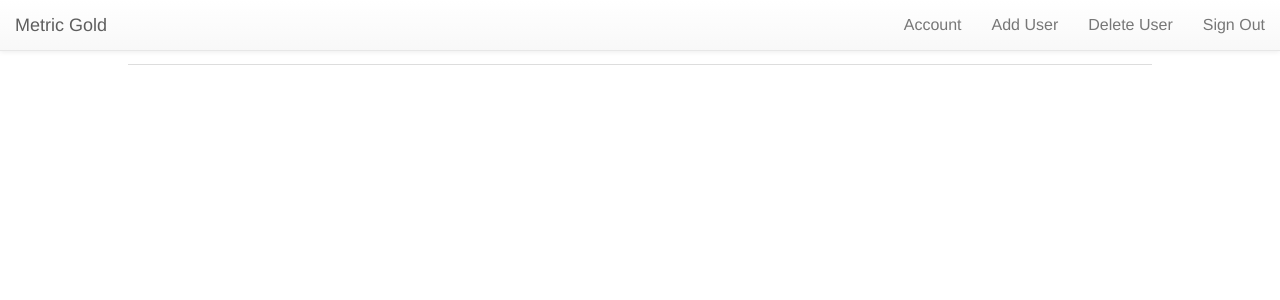
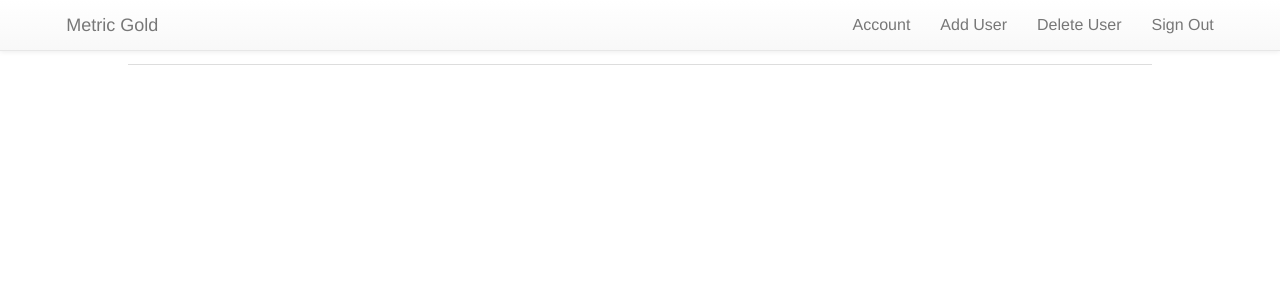
Before and after one commit to tsnaomi/metrics-gold, a Flask app: page / in a window 1280 px wide. Shown: the top 300 px of the page. Run offline with Flask 2, Linux system fonts and the light colour scheme; the visitor is signed in with stand-in values (Sample User, id 1); data comes from the database, SQL or seed files in the repository; data that the repository does not hold is empty; parts of the project's set-up code (start-up, migrations or seed data) failed here and were passed over; some libraries are stand-ins or nearby versions.

Commit message:
update navbar

```diff
--- a/static/css/style.css
+++ b/static/css/style.css
@@ -62,6 +62,10 @@ textarea {
     font-size: 14px;
     height: 80px;
     width: 50%;
+}
+
+.navbar .container-fluid {
+    width: 92%;
 }
 
 .form {
```
